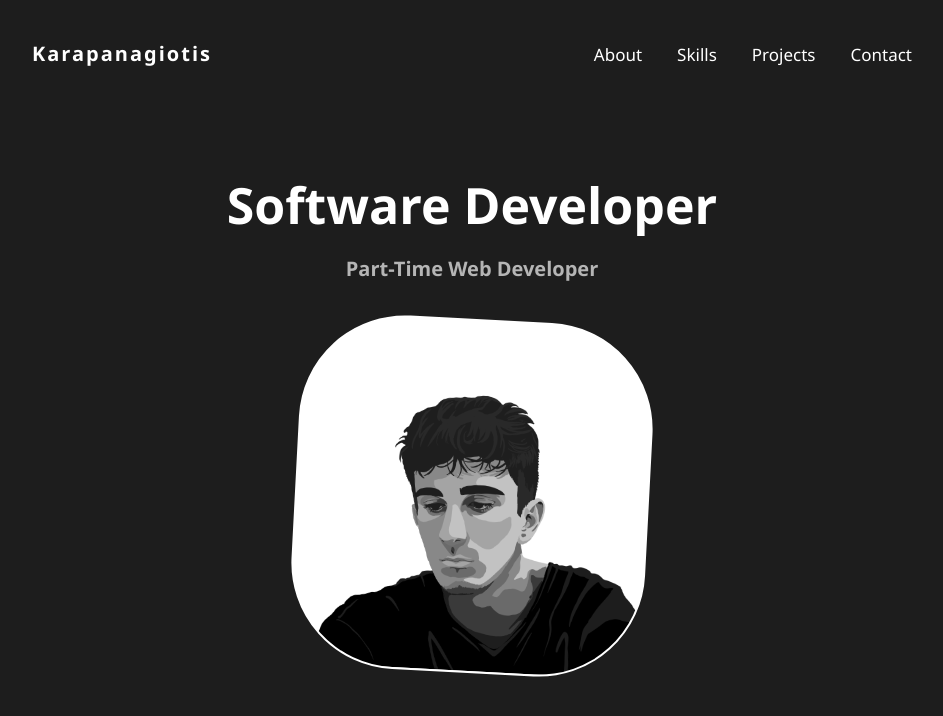
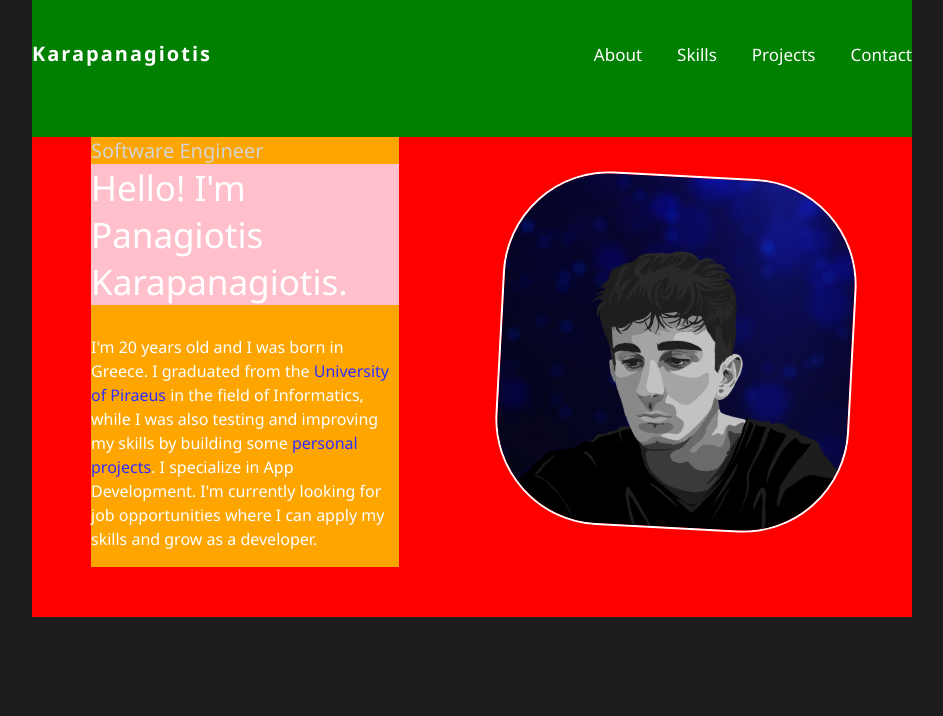
Before and after one commit to PanosKarap/my-portfolio, a React (Vite) app: page / in a window 1280 px wide. Shown: the top 716 px of the page, without its empty margins (168-1111 px from the left). Built offline with nearby package versions, Linux system fonts and the light colour scheme.

Commit message:
Changed Layout - Added Info Paragraph

```diff
--- a/src/App.jsx
+++ b/src/App.jsx
@@ -1,12 +1,13 @@
-// import Card from "./Card.jsx";
 import "./CSS/app.css";
 import Header from "./Header.jsx";
+import Title from "./Title.jsx";
 import Info from "./Info.jsx";
 
 function App() {
   return (
     <>
       <Header />
+      <Title />
       <Info />
     </>
   );
--- a/src/CSS/app.css
+++ b/src/CSS/app.css
@@ -2,6 +2,9 @@
   --fontfamily: "Segoe UI";
   --backcolor: rgb(29, 29, 29);
   --primarycolor: hsl(240, 100%, 59%);
+  --primarycolorhover: hsl(240, 100%, 70%);
+  --headerfontweight: 500;
+  --pagefontweight: 400;
 }
 
 body {
--- a/src/CSS/header.css
+++ b/src/CSS/header.css
@@ -7,6 +7,7 @@
   font-size: 20px;
   padding-bottom: 50px;
   padding-top: 20px;
+  background-color: green;
 }
 
 .header__title {
@@ -31,7 +32,7 @@
 .header__menu__link {
   text-decoration: none;
   color: white;
-  font-weight: 500;
+  font-weight: var(--headerfontweight);
   font-size: 17px;
   transition: all 0.25s ease;
 }
--- a/src/CSS/info.css
+++ b/src/CSS/info.css
@@ -1,29 +1,6 @@
-.container {
+.info-container {
   display: flex;
   flex-direction: column;
   justify-content: center;
   align-items: center;
 }
-
-h1 {
-  color: white;
-  font-size: 50px;
-  margin-bottom: 0px;
-  text-align: center;
-}
-
-h2 {
-  color: rgb(181, 181, 181);
-  font-size: 20px;
-  text-align: center;
-  padding-bottom: 20px;
-}
-
-img {
-  border: 2px solid white;
-  background-color: white;
-  height: 350px;
-  width: 350px;
-  border-radius: 30%;
-  rotate: 3deg;
-}
--- /dev/null
+++ b/src/CSS/title.css
@@ -0,0 +1,53 @@
+.title-photo-container {
+  display: flex;
+  justify-content: center;
+  align-items: center;
+  padding-bottom: 50px;
+  background-color: red;
+}
+
+.title-container {
+  width: 35%;
+  margin-right: 100px;
+  background-color: orange;
+}
+
+h1 {
+  color: white;
+  margin-top: 0;
+  font-size: 35px;
+  font-weight: var(--pagefontweight);
+  margin-bottom: 20px;
+  background-color: pink;
+}
+
+h2 {
+  color: lightgrey;
+  margin: 0;
+  font-size: 20px;
+  font-weight: var(--pagefontweight);
+}
+
+p {
+  padding-top: 10px;
+  color: white;
+  font-size: 16px;
+  line-height: 1.5;
+}
+
+a {
+  color: var(--primarycolor);
+  text-decoration: none;
+}
+
+a:hover {
+  color: var(--primarycolorhover);
+}
+
+img {
+  border: 2px solid white;
+  height: 350px;
+  width: 350px;
+  border-radius: 30%;
+  rotate: 3deg;
+}
--- a/src/Info.jsx
+++ b/src/Info.jsx
@@ -1,17 +1,6 @@
 import "./CSS/info.css";
-import profilePicture from "./assets/profile_picture.png";
 
 function Info() {
-  return (
-    <div className="container">
-      <h1>Software Developer</h1>
-      <h2>Part-Time Web Developer</h2>
-      <img
-        className="profile-picture"
-        src={profilePicture}
-        alt="Profile Picture"
-      />
-    </div>
-  );
+  return <div className="info-container">{/* <p>Hey world</p> */}</div>;
 }
 export default Info;
--- /dev/null
+++ b/src/Title.jsx
@@ -0,0 +1,27 @@
+import "./CSS/title.css";
+import profilePicture from "./assets/profile_picture.png";
+
+function Title() {
+  return (
+    <div className="title-photo-container">
+      <div className="title-container">
+        <h2>Software Engineer</h2>
+        <h1>Hello! I'm Panagiotis Karapanagiotis.</h1>
+        <p>
+          I'm 20 years old and I was born in Greece. I graduated from the{" "}
+          <a href="https://unipi.gr">University of Piraeus</a> in the field of
+          Informatics, while I was also testing and improving my skills by
+          building some <a href="#">personal projects</a>. I specialize in App
+          Development. I'm currently looking for job opportunities where I can
+          apply my skills and grow as a developer.
+        </p>
+      </div>
+      <img
+        className="profile-picture"
+        src={profilePicture}
+        alt="Profile Picture"
+      />
+    </div>
+  );
+}
+export default Title;
```
Also changed, not shown: src/assets/profile_picture.png.
